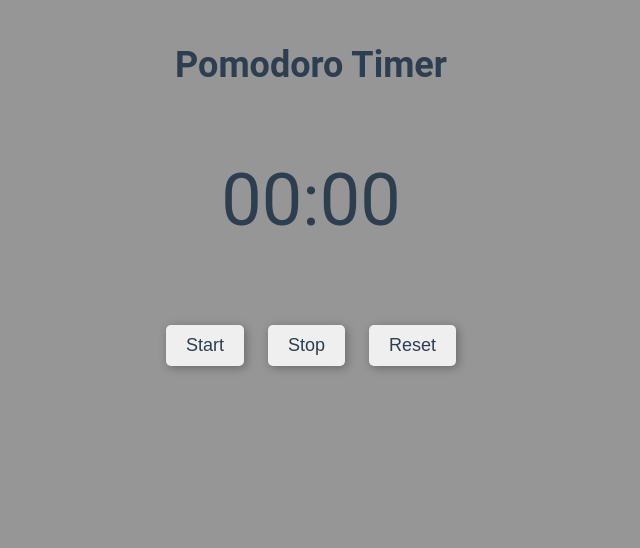
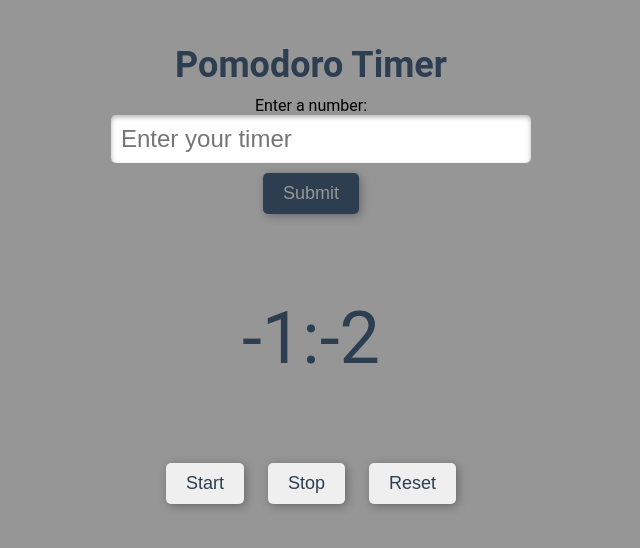
Before and after one commit to gwine0047/Javascript, a plain HTML site: page pomodoro timer/index.html in a window 1280 px wide. Both pictures are taken after a click on the button "Start". Shown: the whole page, without its empty margins (329-969 px from the left). Drawn offline with Linux system fonts and the light colour scheme.

Commit message:
failed code remade

```diff
--- a/pomodoro timer/index.html
+++ b/pomodoro timer/index.html
@@ -11,7 +11,12 @@
 <body>
     <div class="container">
         <h1 class="title">Pomodoro Timer</h1>
-        <p class="timer">00:00</p>
+        <form onsubmit="counterSubmit(event)">
+            <label for="counter">Enter a number:</label>
+            <input type="number" id="counter" placeholder="Enter your timer">
+            <input type="submit" value="Submit" id="timer-button">
+        </form>
+        <p class="timer" id="timer">00:00</p>
         <div id="buttons">
             <button id="start">Start</button>
             <button id="stop">Stop</button>
--- a/pomodoro timer/script.js
+++ b/pomodoro timer/script.js
@@ -1,27 +1,51 @@
-const timerEl = document.querySelector("timer");
+const timerEl = document.getElementById("timer");
 const startEl = document.getElementById("start");
 const stopEl = document.getElementById("stop");
 const resetEl = document.getElementById("reset");
+
+
+let interval;
+let timeLeft = 0;
+
+function counterSubmit(event){
+    const counterEl = document.getElementById("counter").value;
+    event.preventDefault(); // Prevent the form from submitting the traditional way
+    timeLeft = counterEl * 60;
+    updateTimer();
+}
 
 startEl.addEventListener("click", startTimer);
 stopEl.addEventListener("click", stopTimer);
 resetEl.addEventListener("click", resetTimer);
 
-let interval;
-let timeLeft = 1500;
+// set the time in timeleft and make a function that converts it to seconds and minutes and display the conversion. Reduce the timeLeft every one second and do the calculation all over again.
 
 function updateTimer() {
-    let minutes = Math.floor(timeLeft / 60)
+    let minutes = Math.floor(timeLeft / 60);
+    let seconds = timeLeft % 60;
+    let formattedTime = `${minutes.toString().padStart(2, "0")}:${seconds.toString().padStart(2, "0")}`;
+
+    timerEl.innerHTML = formattedTime;
 }
 
 function startTimer() {
     interval = setInterval(() =>{
-
-    }, 1000)s
+        timeLeft--;
+        // console.log(timeLeft);
+        updateTimer();
+        if(timeLeft === 0)
+        {
+            alert("Time's up");
+            clearInterval(interval);
+            timeLeft = 10;
+        }
+    }, 1000);
 }
 function stopTimer() {
-    console.log("I've been stopped");
+    clearInterval(interval)
 }
 function resetTimer() {
-    console.log("I've been resetted");
+    clearInterval(interval);
+    timeLeft = 10;
+    updateTimer();
 }
--- a/pomodoro timer/style.css
+++ b/pomodoro timer/style.css
@@ -48,3 +48,29 @@ button{
     color: rgba(0, 45, 247, 0.8);
     border-color: rgba(0, 45, 247, 0.8);
 }
+#counter{
+    width: 100%;
+    padding: 10px;
+    font-size: 24px;
+    border: none;
+    box-shadow: 0 2px 5px rgba(0, 0, 0, .3) inset;
+    border-radius: 5px;
+}
+
+#timer-button{
+    font-size: 18px;
+    padding: 10px 20px;
+    margin: 10px;
+    color: #2c3e50;
+    border: none;
+    box-shadow: 2px 2px 10px rgba(0, 0, 0, 0.3);
+    border-radius: 5px;
+    cursor: pointer;
+    background-color: #2c3e50;;
+    color:#969696;
+    transition: all .3s ease-in-out;
+}
+
+#timer-button:hover{
+    opacity: .6;
+}
```
Also changed, not shown: dice simulator/index.html (added, +13 -0 lines), dice simulator/app.js (added), dice simulator/style.css (added).
